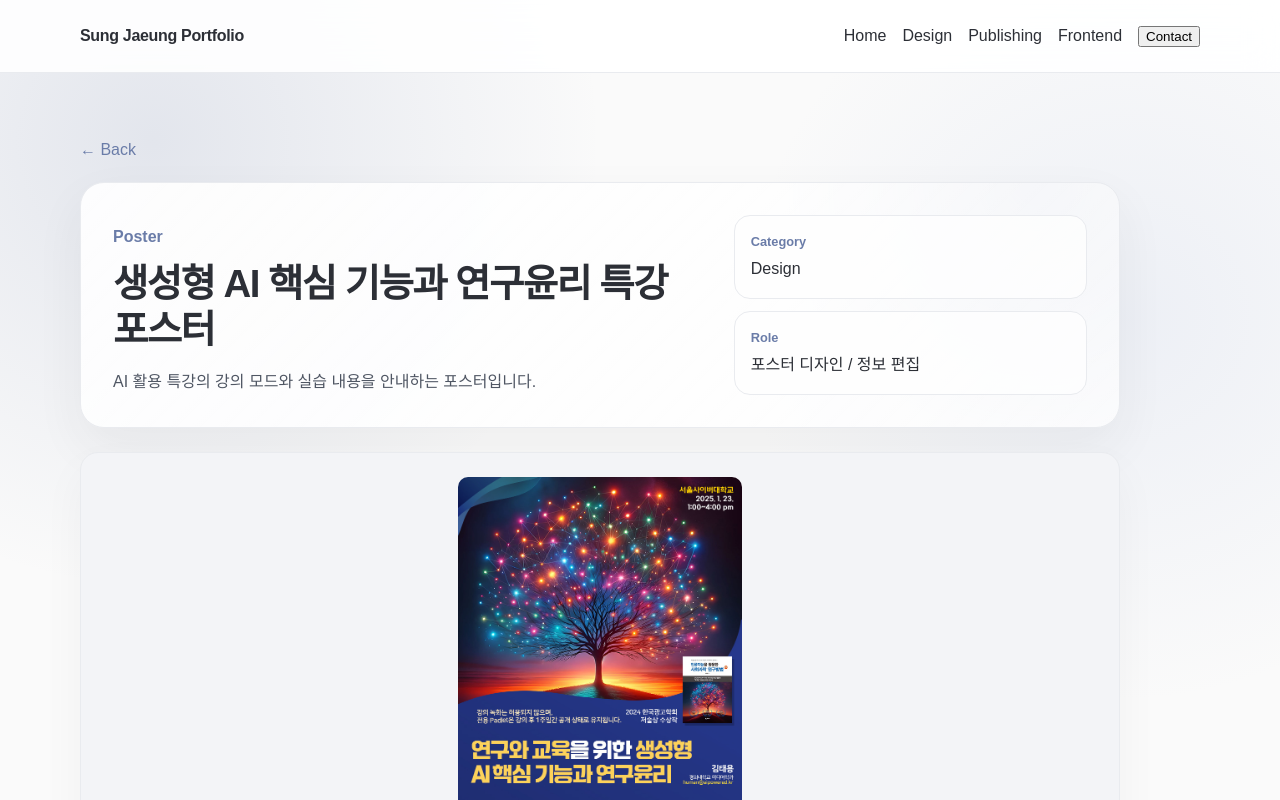
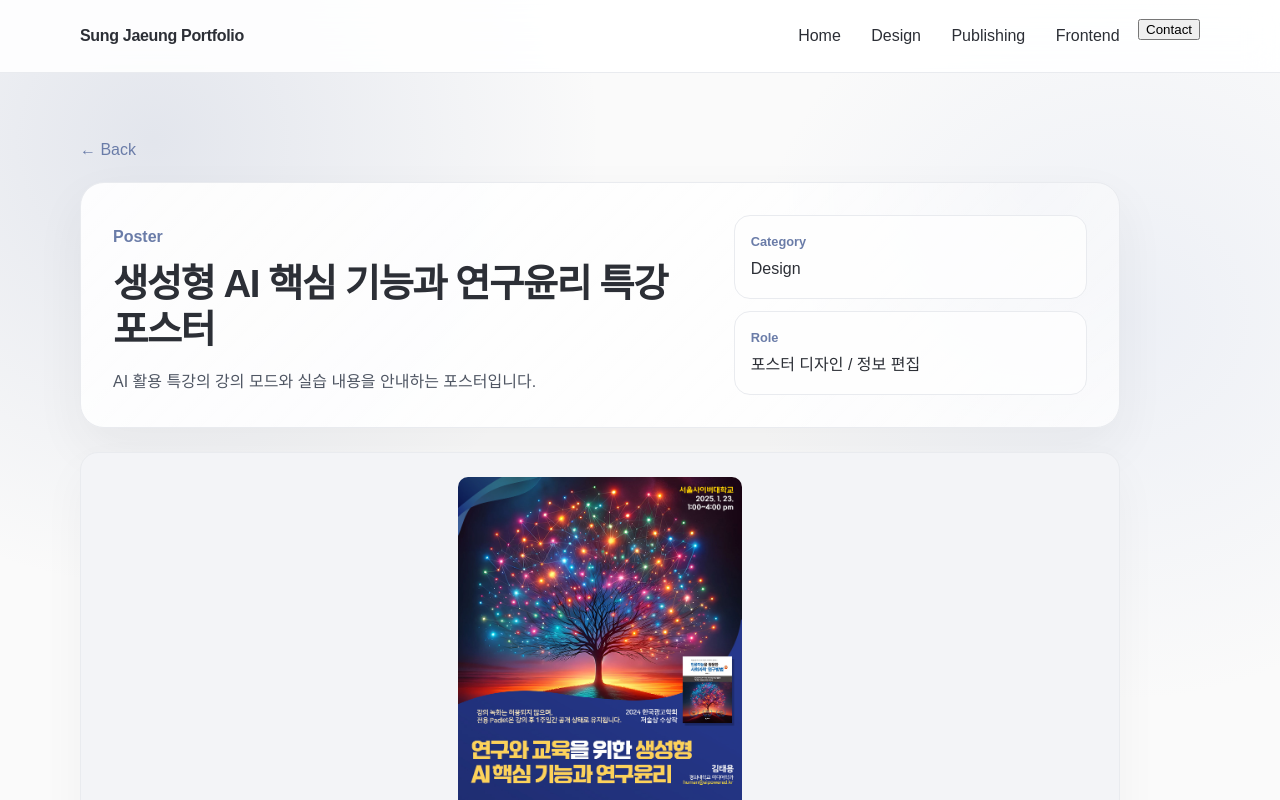
Before and after one commit to Songjaeung0/upgraded-fun, a React (Vite) app: page /projects/ai-research-ethics-lecture-poster in a window 1280 px wide. Shown: the top 800 px of the page. Built offline with nearby package versions, Linux system fonts and the light colour scheme.

Commit message:
ui: add menu hover and detail link button styles

```diff
--- a/src/styles/global.scss
+++ b/src/styles/global.scss
@@ -55,14 +55,33 @@ a {
   &__menu {
     list-style: none;
     display: flex;
-    gap: 1rem;
+    gap: 0.4rem;
     padding: 0;
     margin: 0;
+
+    a {
+      display: inline-flex;
+      align-items: center;
+      min-height: 40px;
+      padding: 0 0.75rem;
+      border-radius: 999px;
+      transition:
+        color 180ms ease,
+        background-color 180ms ease,
+        transform 180ms ease;
+    }
+
+    a:hover {
+      color: var(--point);
+      background: rgba(106, 124, 168, 0.1);
+      transform: translateY(-1px);
+    }
   }
 
   .active {
     color: var(--point);
     font-weight: 600;
+    background: rgba(106, 124, 168, 0.12);
   }
 }
 
@@ -314,9 +333,36 @@ a {
   }
 
   &__link {
-    display: inline-block;
-    margin-top: 0.7rem;
+    display: inline-flex;
+    align-items: center;
+    gap: 0.35rem;
+    margin-top: 0.9rem;
+    padding: 0.55rem 0.85rem;
+    border: 1px solid rgba(106, 124, 168, 0.24);
+    border-radius: 999px;
     color: var(--point);
+    font-weight: 600;
+    transition:
+      color 180ms ease,
+      background-color 180ms ease,
+      border-color 180ms ease,
+      transform 180ms ease;
+  }
+
+  &__link::after {
+    content: '→';
+    transition: transform 180ms ease;
+  }
+
+  &__link:hover {
+    color: #fff;
+    background: var(--point);
+    border-color: var(--point);
+    transform: translateY(-1px);
+  }
+
+  &__link:hover::after {
+    transform: translateX(3px);
   }
 }
 
@@ -504,7 +550,7 @@ a {
 
   .header__menu {
     flex-wrap: wrap;
-    gap: 0.75rem;
+    gap: 0.35rem;
   }
 
   .hero {
```
